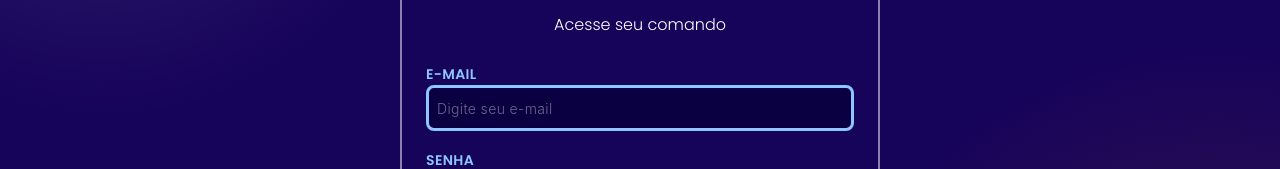
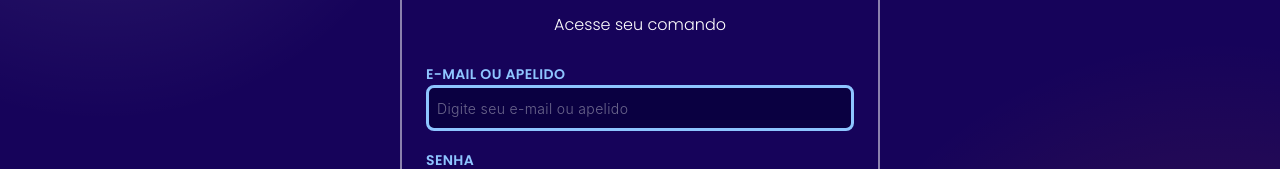
Before and after one commit to Naval-Rivals/naval-rivals-web, a React (Vite) app: page /login in a window 1280 px wide. Shown: the part 289-458 px from the top of the page. Built offline with nearby package versions, Linux system fonts and the light colour scheme; no server answers; a web font is replaced by a local one.

Commit message:
fix: ajusta login do usuario

```diff
--- a/src/contexts/AuthContext.jsx
+++ b/src/contexts/AuthContext.jsx
@@ -14,10 +14,10 @@ export function AuthProvider({ children }) {
     }
   }, []);
 
-  async function login({ email, password }) {
+  async function login({ login: loginValue, password }) {
     setLoading(true);
     try {
-      const data = await auth.login({ email, password });
+      const data = await auth.login({ login: loginValue, password });
       setUser({ id: data.id, nickname: data.nickname, email: data.email });
       return data;
     } finally {
--- a/src/pages/LoginPage.jsx
+++ b/src/pages/LoginPage.jsx
@@ -15,10 +15,9 @@ import Button from "../components/ui/Button";
 import Spinner from "../components/ui/Spinner";
 
 const loginSchema = z.object({
-  email: z
+  login: z
     .string()
-    .min(1, "E-mail é obrigatório")
-    .email("Formato de e-mail inválido"),
+    .min(1, "E-mail ou apelido é obrigatório"),
   password: z
     .string()
     .min(1, "Senha é obrigatória")
@@ -52,7 +51,7 @@ function LoginPage() {
       }
     } catch (error) {
       if (error.status === 401) {
-        setApiError("E-mail ou senha incorretos");
+        setApiError("E-mail, apelido ou senha incorretos");
       } else {
         setApiError(error.message || "Erro ao fazer login");
       }
@@ -92,13 +91,13 @@ function LoginPage() {
             onSubmit={handleSubmit(onSubmit)}
           >
             <div>
-              <Label>E-MAIL</Label>
+              <Label>E-MAIL OU APELIDO</Label>
               <Input
-                placeholder="Digite seu e-mail"
-                error={!!errors.email}
-                {...register("email")}
+                placeholder="Digite seu e-mail ou apelido"
+                error={!!errors.login}
+                {...register("login")}
               />
-              <ErrorField error={errors.email} />
+              <ErrorField error={errors.login} />
             </div>
             <div>
               <Label>SENHA</Label>
--- a/src/services/auth.js
+++ b/src/services/auth.js
@@ -4,8 +4,8 @@ const TOKEN_KEY = "token";
 const USER_KEY = "user";
 
 export const auth = {
-  async login({ email, password }) {
-    const data = await api.post("/auth/login", { email, password });
+  async login({ login, password }) {
+    const data = await api.post("/auth/login", { login, password });
     saveSession(data);
     return data;
   },
```
Also changed, not shown: 1 other file (tests, documents, lock files or other folders).
